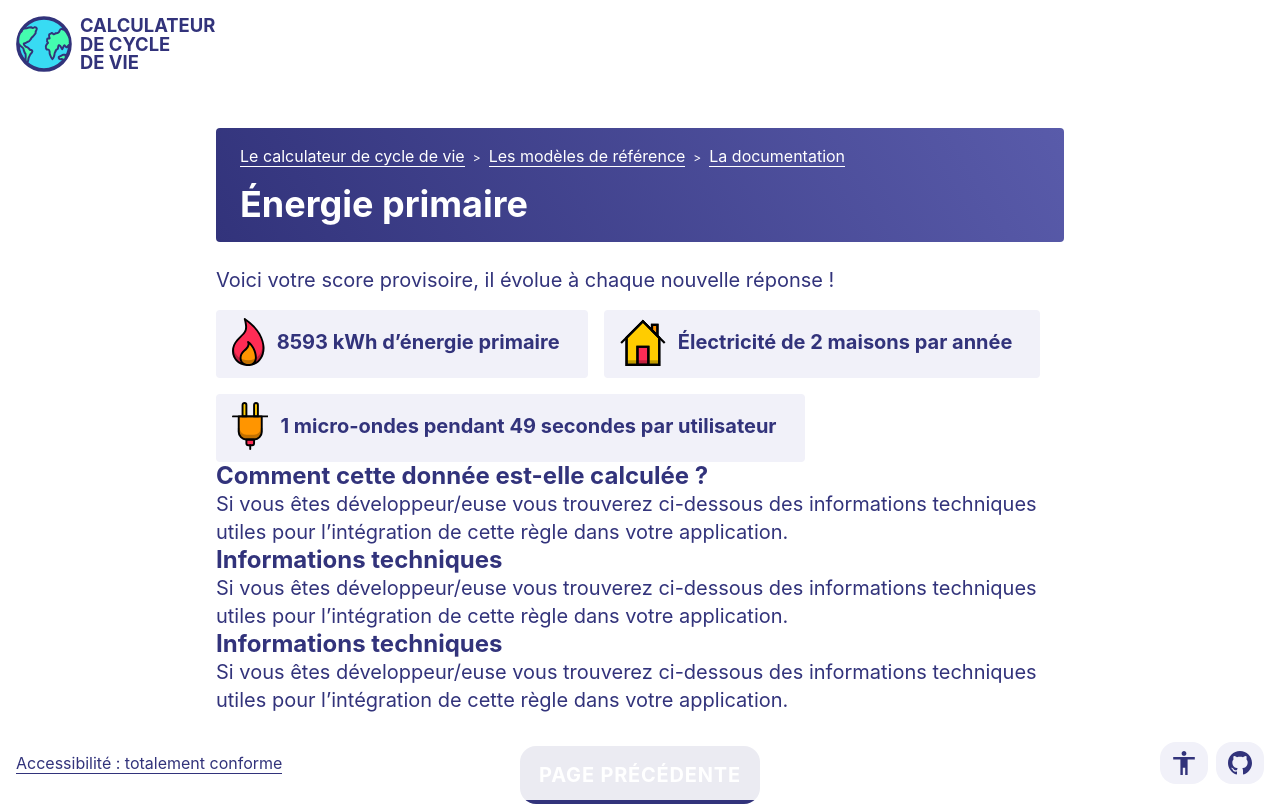
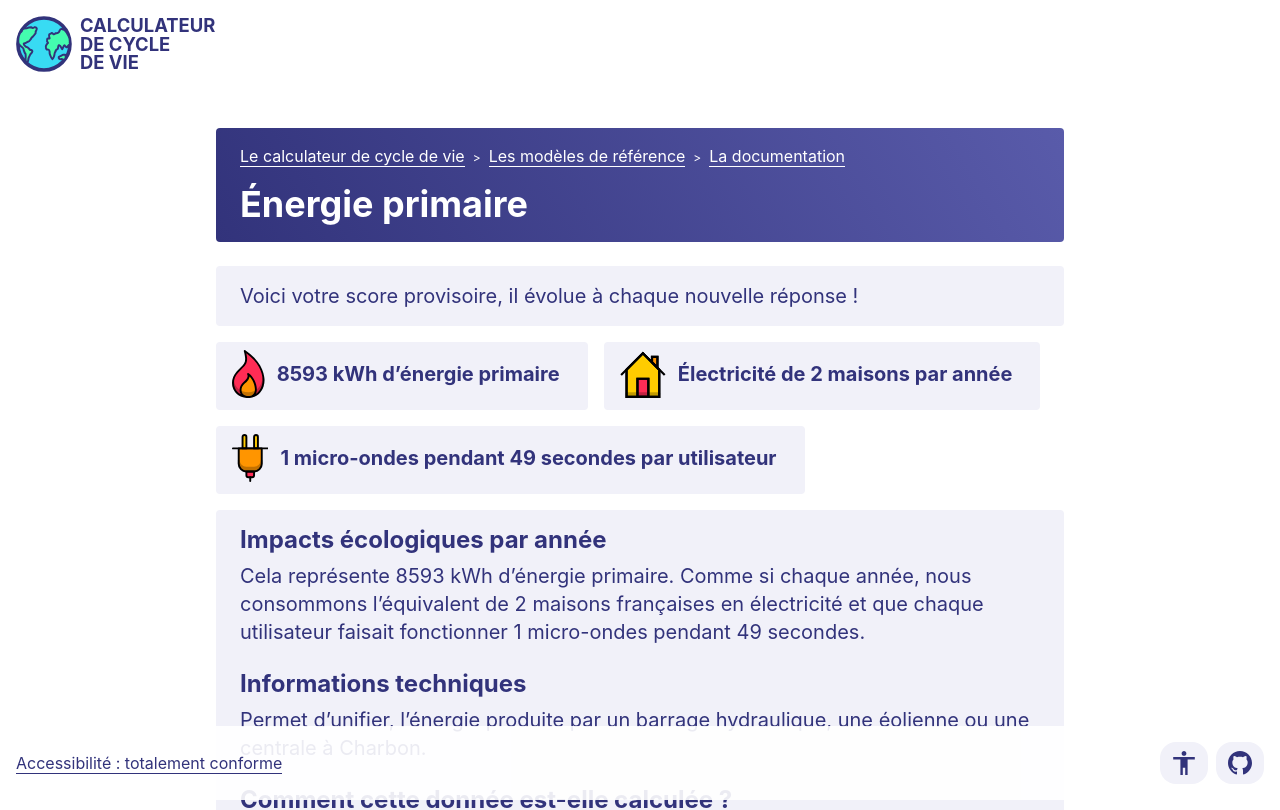
Before and after one commit to adrienloup/lcc, a React (Vite) app: page /lcc/documentation/energie-primaire in a window 1280 px wide. Shown: the top 810 px of the page. Built offline with nearby package versions, Linux system fonts and the light colour scheme.

Commit message:
Initialize lcc project

```diff
--- a/src/pages/Documentation/PrimaryEnergy/PrimaryEnergy.tsx
+++ b/src/pages/Documentation/PrimaryEnergy/PrimaryEnergy.tsx
@@ -48,16 +48,20 @@ function PrimaryEnergy() {
       >
         <article className='article'>
           <Heading text='Énergie primaire' />
-          <Text text='<p>Voici votre score provisoire, il évolue à chaque nouvelle réponse !</p>' />
+          <div className='frame'>
+            <Text text='<p>Voici votre score provisoire, il évolue à chaque nouvelle réponse !</p>' />
+          </div>
           <Score text={`${energyScore} kWh d’énergie primaire`} icon='energy' />
           <Score text={`Électricité de ${houseScore} maisons par année`} icon='house' />
           <Score text={`1 micro-ondes pendant ${plugScore} secondes par utilisateur`} icon='plug' />
-          <Subtitle text='Comment cette donnée est-elle calculée&nbsp;?' />
-          <Text text='<p>Si vous êtes développeur/euse vous trouverez ci-dessous des informations techniques utiles pour l’intégration de cette règle dans votre application.</p>' />
-          <Subtitle text='Informations techniques' />
-          <Text text='<p>Si vous êtes développeur/euse vous trouverez ci-dessous des informations techniques utiles pour l’intégration de cette règle dans votre application.</p>' />
-          <Subtitle text='Informations techniques' />
-          <Text text='<p>Si vous êtes développeur/euse vous trouverez ci-dessous des informations techniques utiles pour l’intégration de cette règle dans votre application.</p>' />
+          <div className='frame'>
+            <Subtitle text='Impacts écologiques par année' />
+            <Text text={`<p>Cela représente ${energyScore} kWh d’énergie primaire. Comme si chaque année, nous consommons l’équivalent de ${houseScore} maisons françaises en électricité et que chaque utilisateur faisait fonctionner 1 micro-ondes pendant ${plugScore} secondes.</p>`} />
+            <Subtitle text='Informations techniques' />
+            <Text text='<p>Permet d’unifier, l’énergie produite par un barrage hydraulique, une éolienne ou une centrale à Charbon.</p>' />
+            <Subtitle text='Comment cette donnée est-elle calculée&nbsp;?' />
+            <Text text='<p>@TODO</p>' />
+          </div>
           <div className='footing'>
             <Back />
           </div>
```
